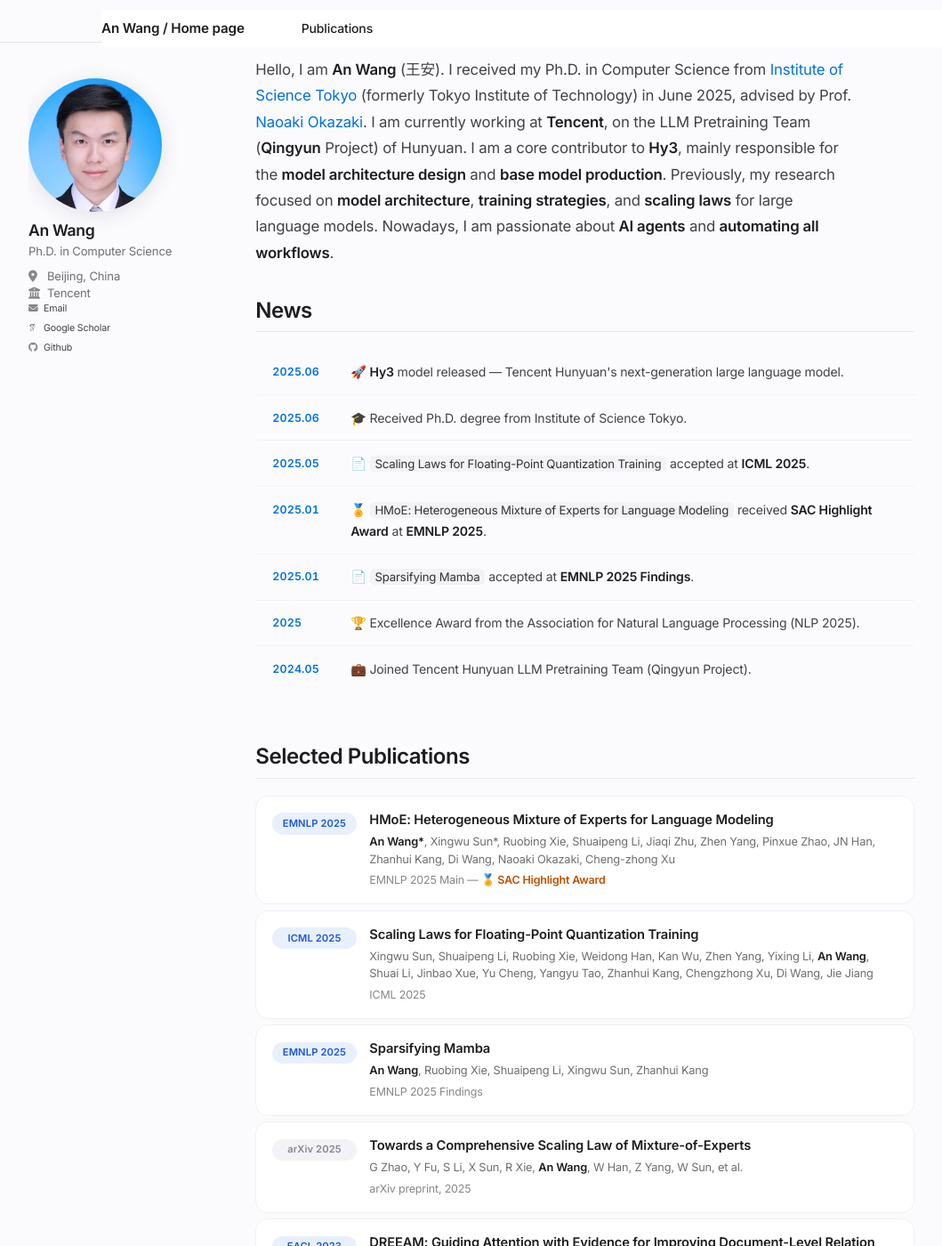
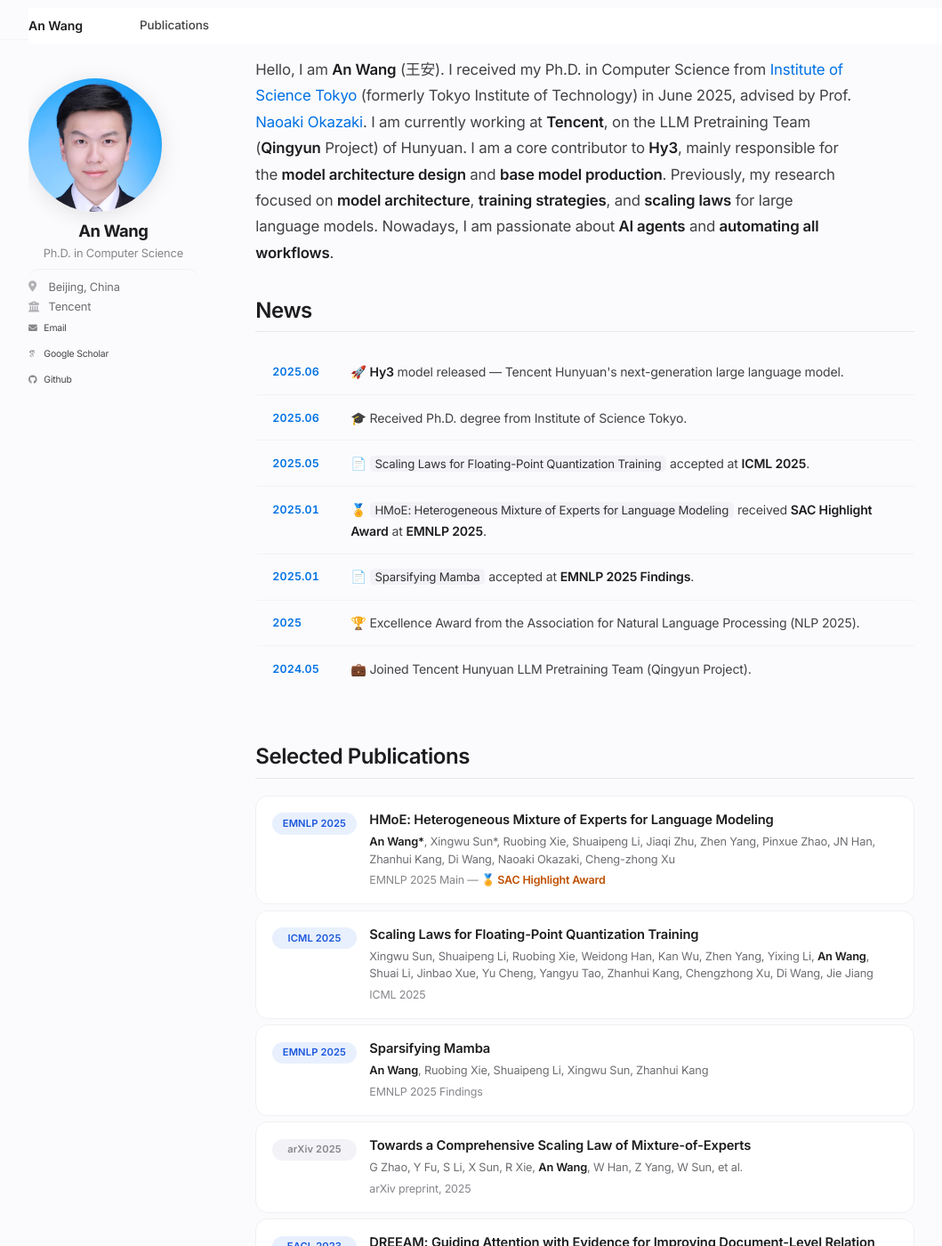
Before and after one commit to AnWang-AI/AnWang-AI.github.io, a Jekyll site: the page built from _pages/about.md, in a window 1280 px wide and 1400 px high. Shown: the whole window at 89% size, without its empty margins (8-1067 px from the left). Built offline with Jekyll 4.4.1, drawn with Linux system fonts in a browser that asks for light colours; some web fonts are replaced.

Commit message:
Refine nav bar + sidebar layout + simplify site title

```diff
--- a/_config.yml
+++ b/_config.yml
@@ -8,7 +8,7 @@
 
 # Basic Site Settings
 locale                   : "en-US"
-title                    : "An Wang / Home page"
+title                    : "An Wang"
 title_separator          : "-"
 name                     : &name "An Wang"
 description              : &description "Ph.D. in Computer Science"
--- a/_sass/_apple-custom.scss
+++ b/_sass/_apple-custom.scss
@@ -42,25 +42,26 @@
 /* ---------- Masthead / Nav (Frosted Glass) ---------- */
 
 .masthead {
-  background: rgba(251, 251, 253, 0.85) !important;
+  background: rgba(251, 251, 253, 0.92) !important;
   -webkit-backdrop-filter: saturate(180%) blur(20px);
           backdrop-filter: saturate(180%) blur(20px);
-  border-bottom: 0.5px solid rgba(0, 0, 0, 0.09) !important;
-  height: 48px !important;
+  border-bottom: none !important;
+  box-shadow: 0 0.5px 0 rgba(0, 0, 0, 0.06);
+  height: 44px !important;
 
   &__inner-wrap {
-    padding: 0.7em 2em !important;
-    max-width: 1100px !important;
+    padding: 0.55em 2.5em !important;
+    max-width: 1400px !important;
     font-family: "Inter", -apple-system, sans-serif;
   }
 }
 
 .greedy-nav {
   a {
-    font-size: 0.875em;
+    font-size: 0.84em;
     font-weight: 500;
-    color: #1d1d1f;
-    letter-spacing: -0.01em;
+    color: #424245;
+    letter-spacing: -0.005em;
     transition: color 0.2s ease;
 
     &:hover {
@@ -71,7 +72,8 @@
 
 .masthead__menu-item--lg a {
   font-weight: 600 !important;
-  font-size: 0.95em !important;
+  font-size: 0.88em !important;
+  color: #1d1d1f !important;
 }
 
 /* ---------- Main Layout ---------- */
@@ -124,30 +126,35 @@
 }
 
 .author__content {
-  margin-bottom: 0.4em;
+  margin-bottom: 0.5em;
+  text-align: center;
+
+  @media screen and (max-width: 1023px) {
+    text-align: left;
+  }
 }
 
 .author__name {
-  font-weight: 600 !important;
-  font-size: 1.1em !important;
+  font-weight: 700 !important;
+  font-size: 1.15em !important;
   color: #1d1d1f;
-  letter-spacing: -0.02em;
-  margin-top: 0.4em !important;
-  margin-bottom: 0.15em !important;
+  letter-spacing: -0.025em;
+  margin-top: 0.5em !important;
+  margin-bottom: 0.2em !important;
   line-height: 1.3;
 }
 
 .author__bio {
-  color: #6e6e73 !important;
-  font-size: 0.82em !important;
-  line-height: 1.45;
+  color: #86868b !important;
+  font-size: 0.8em !important;
+  line-height: 1.4;
   font-weight: 400;
   margin-top: 0 !important;
-  margin-bottom: 0.6em !important;
+  margin-bottom: 0 !important;
 }
 
 .author__urls-wrapper {
-  margin-top: 0;
+  margin-top: 0.5em;
 
   .btn--inverse {
     display: none !important;
@@ -156,18 +163,22 @@
 
 .author__urls {
   margin-top: 0 !important;
+  padding-top: 0.5em !important;
+  border-top: 1px solid #f0f0f5;
 
   li {
-    margin-bottom: 1px;
-    line-height: 1.4;
+    margin-bottom: 0;
+    padding: 0.2em 0;
+    line-height: 1.35;
   }
 
   a {
     color: #424245 !important;
-    font-size: 0.82em !important;
+    font-size: 0.8em !important;
     font-weight: 400;
-    padding-top: 1px;
-    padding-bottom: 1px;
+    display: inline-flex;
+    align-items: center;
+    gap: 0.1em;
     transition: color 0.2s ease;
 
     &:hover {
@@ -178,14 +189,22 @@
 
   .icon-pad-right {
     color: #86868b;
-    width: 1.1em;
+    width: 1.15em;
+    font-size: 0.95em;
   }
 
   .author__desktop {
-    font-size: 0.82em;
+    font-size: 0.8em;
     color: #6e6e73;
-    line-height: 1.4;
-    margin-bottom: 1px;
+    line-height: 1.35;
+    padding: 0.2em 0;
+    display: flex;
+    align-items: center;
+    gap: 0.2em;
+
+    .icon-pad-right {
+      color: #b0b0b5;
+    }
   }
 }
 
```
